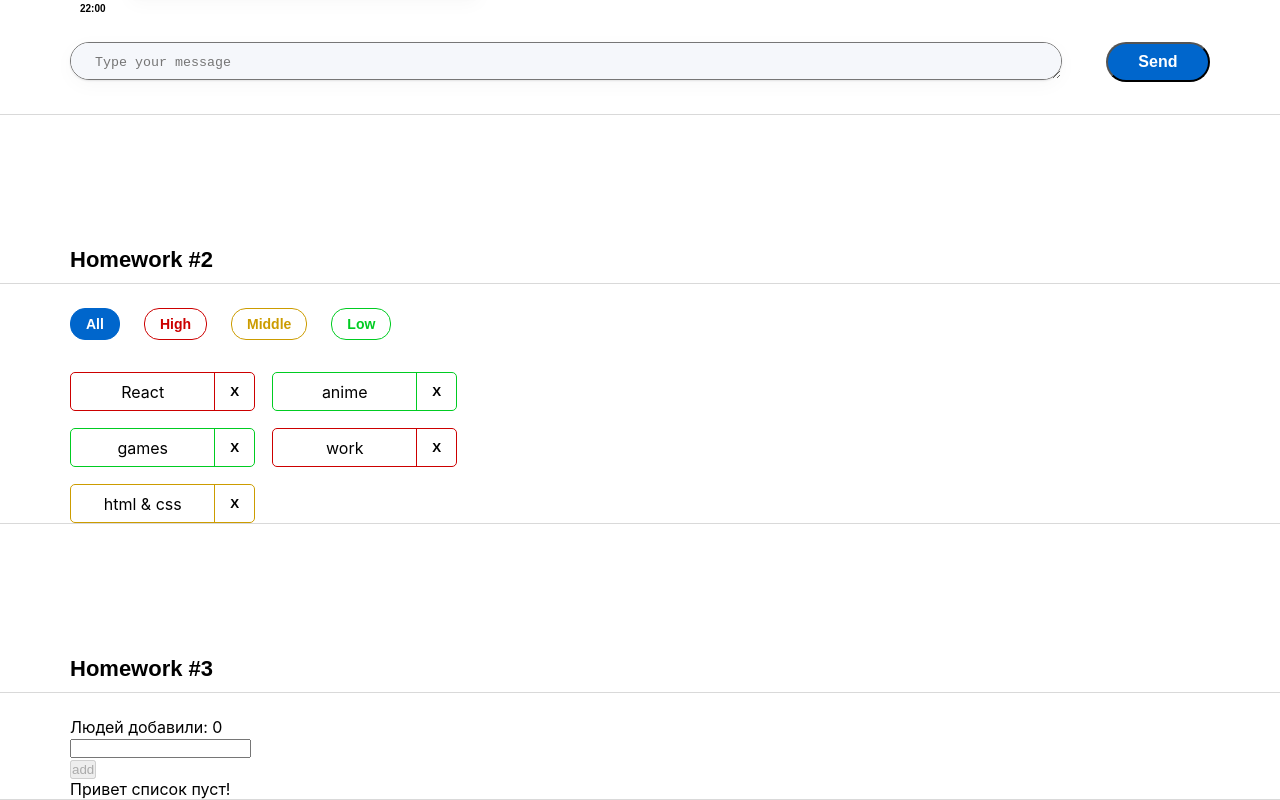
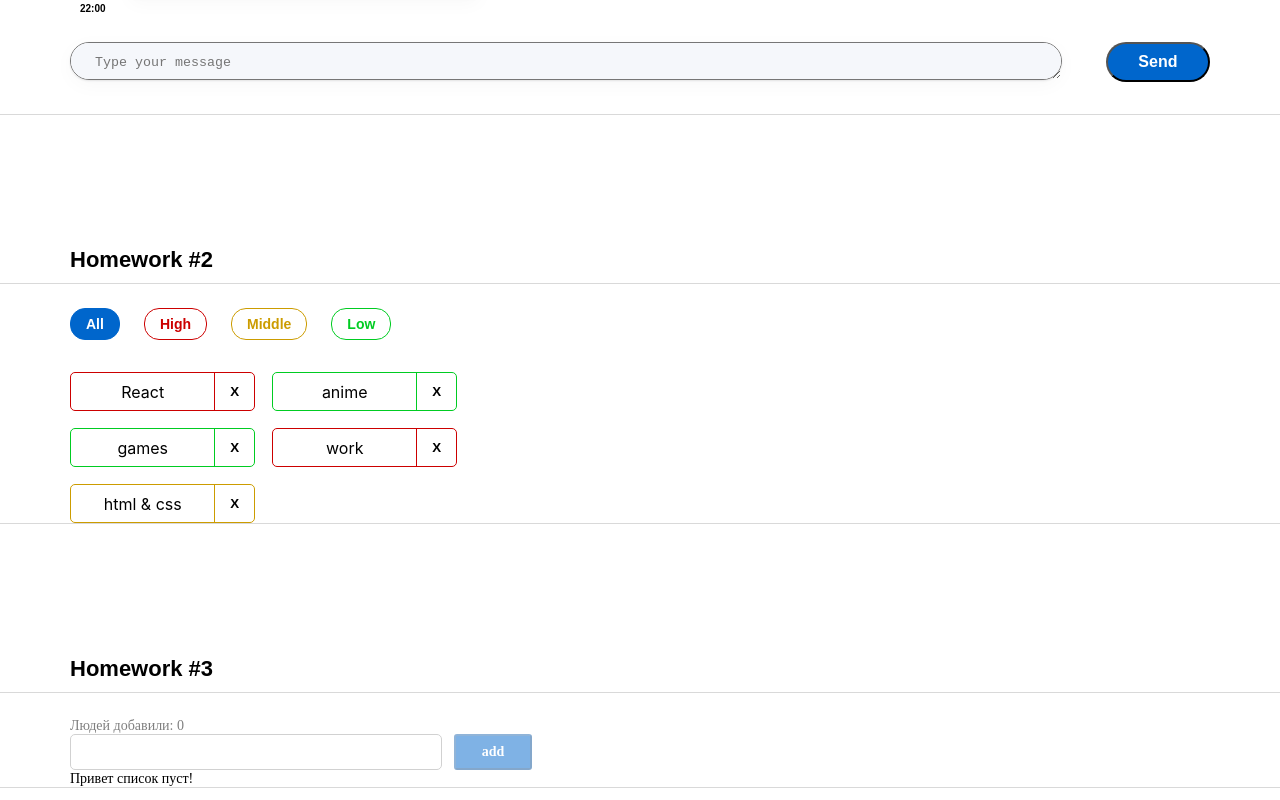
Before and after one commit to VadimTsikhinia/ignat, a React (Create React App) app: page / in a window 1280 px wide. Shown: the part 374-1174 px from the top of the page. Built offline with nearby package versions, Linux system fonts and the light colour scheme.

Commit message:
edit Ignat-3

```diff
--- a/src/s2-homeworks/hw03/Greeting.module.css
+++ b/src/s2-homeworks/hw03/Greeting.module.css
@@ -2,34 +2,122 @@
 }
 
 .inputAndButtonContainer {
+    display: flex;
+    flex-direction: row;
+    justify-content: left;
 }
 
 .error {
+
+    font-family: 'Montserrat';
+    font-style: normal;
+    font-weight: 400;
+    font-size: 14px;
+    line-height: 17px;
+    /* identical to box height */
+
+    color: #CC0000;
 }
 
 .input {
+    padding: 8px 12px;
+    width: 372px;
+    height: 36px;
+    /* Rectangle 9 */
+
+    box-sizing: border-box;
+
+    border: 1px solid #D1D1D1;
+    border-radius: 5px;
+
+
+    font-family: 'Montserrat';
+    font-style: normal;
+    font-weight: 500;
+    font-size: 16px;
+    line-height: 20px;
+    /* identical to box height */
+
+    color: #000000;
 }
 
 .input:focus {
+    list-style: none;
+    border: 1px solid #D1D1D1;
+    border-radius: 5px;
 }
 
 .errorInput {
+    box-sizing: border-box;
+    border: 1px solid #CC0000;
+    border-radius: 5px;
 }
 
 .button {
+    margin-left: 12px;
+    display: flex;
+    flex-direction: row;
+    justify-content: center;
+    align-items: center;
+    /*padding: 5px 24px;*/
+    /*gap: 10px;*/
+
+    /*position: absolute;*/
+    width: 78px;
+    height: 36px;
+    /*left: 454px;*/
+    /*top: 1024px;*/
+
+    font-family: 'Montserrat';
+    font-style: normal;
+    font-weight: 600;
+    font-size: 14px;
+    line-height: 20px;
+
+    /* Primary/100 */
+    background: #0066CC;
+    border-radius: 3px;
+    color: #FFFFFF
+
 }
 
 .button:focus {
+    background: #0066CC;
+    border-radius: 3px;
 }
 
 .button:active {
+    background: #0066CC;
+    opacity: 0.5;
+    border-radius: 3px;
+    color: #FFFFFF
 }
 
 .button:disabled {
+    background: #0066CC;
+    opacity: 0.5;
+    border-radius: 3px;
+    color: #FFFFFF
 }
 
 .text {
+    font-family: 'Montserrat';
+    font-style: normal;
+    font-weight: 400;
+    font-size: 14px;
+    line-height: 17px;
+    /* identical to box height */
+
+    color: rgba(0, 0, 0, 0.5);
 }
 
 .greeting {
+    font-family: 'Montserrat';
+    font-style: normal;
+    font-weight: 500;
+    font-size: 14px;
+    line-height: 17px;
+    /* identical to box height */
+
+    color: #000000;
 }
--- a/src/s2-homeworks/hw03/Greeting.tsx
+++ b/src/s2-homeworks/hw03/Greeting.tsx
@@ -2,12 +2,14 @@ import React, {ChangeEvent, KeyboardEvent} from 'react'
 import s from './Greeting.module.css'
 import {keyboardKey} from "@testing-library/user-event";
 import {UserType} from "./HW3";
+import {Simulate} from "react-dom/test-utils";
+
 
 type GreetingPropsType = {
-    name: any // need to fix any
-    setNameCallback: any // need to fix any
-    addUser: any // need to fix any
-    onBlur: any // need to fix any
+    name: string // need to fix any
+    setNameCallback: (e: ChangeEvent<HTMLInputElement>)=>void // need to fix any
+    addUser: ()=>void // need to fix any
+    onBlur: ()=>void // need to fix any
     onEnter: (e: KeyboardEvent<HTMLInputElement>)=>void // need to fix any
     error: string // need to fix any
     totalUsers: number // need to fix any
@@ -44,12 +46,12 @@ const Greeting: React.FC<GreetingPropsType> = (
                         id={'hw3-input'}
                         value={name}
                         onChange={setNameCallback}
-                        className={inputClass}
+                        className={`${s.input} ${error ? s.errorInput : ''}`}
                         onKeyDown={onEnter}
                         onBlur={onBlur}
                     />
                     <div id={'hw3-error'} className={s.error}>
-                        {error}
+                        {error ? error: ''}
                     </div>
                 </div>
 
--- a/src/s2-homeworks/hw03/GreetingContainer.tsx
+++ b/src/s2-homeworks/hw03/GreetingContainer.tsx
@@ -11,7 +11,7 @@ type GreetingContainerPropsType = {
 export const pureAddUser = (name: string, setError: (error: string)=> void, setName: (name: string)=>void, addUserCallback: (name: string)=> void) => {
     // если имя пустое - показать ошибку, иначе - добавить юзера и очистить инпут
     if(name.trim() === ''){
-        setError('строка не может быть пустой')
+        setError('Ошибка! Введите имя!')
     } else {
         addUserCallback(name)
         setName('')
@@ -21,7 +21,7 @@ export const pureAddUser = (name: string, setError: (error: string)=> void, setN
 
 export const pureOnBlur = (name: string, setError: (error: string)=>void) => { // если имя пустое - показать ошибку
     if(name.trim() === ''){
-        setError('строка не может быть пустой')
+        setError('Ошибка! Введите имя!')
     }
 }
 
--- a/src/s2-homeworks/hw03/HW3.tsx
+++ b/src/s2-homeworks/hw03/HW3.tsx
@@ -23,7 +23,7 @@ export type UserType = {
     name: string // need to fix any
 }
 
-export const pureAddUserCallback = (name: string, setUsers: any, users: UserType[]) => { // need
+export const pureAddUserCallback = (name: string, setUsers: (users: UserType[])=>void, users: UserType[]) => { // need
     // to fix any
     const user = { // need to fix
         _id: v1(),
```
